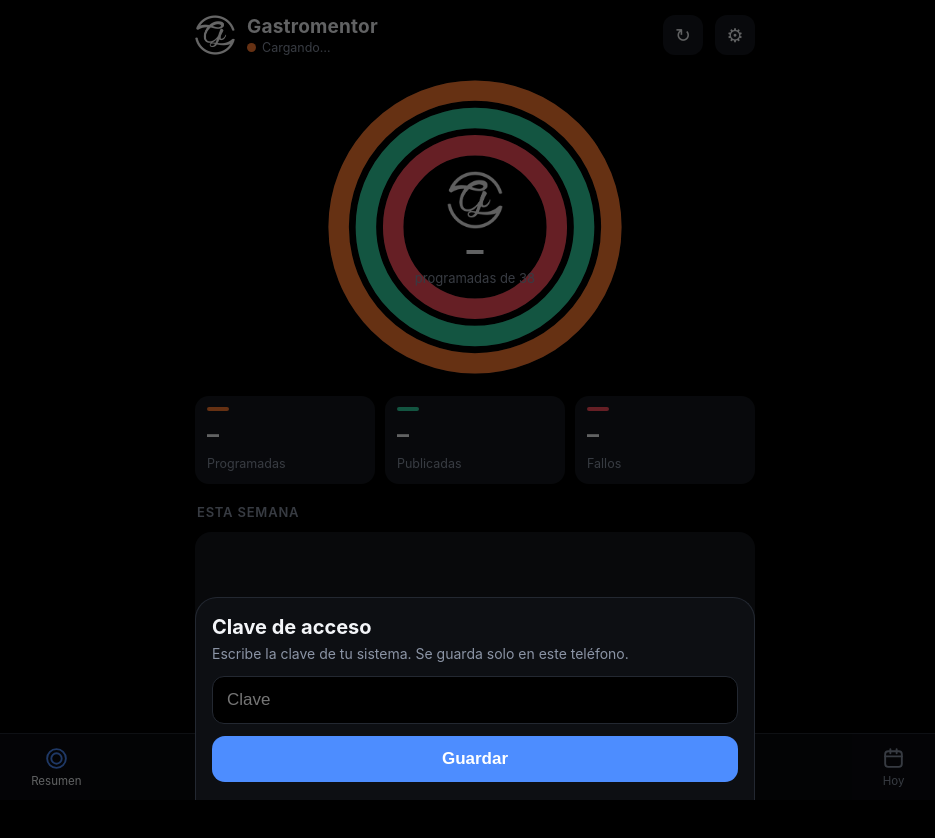
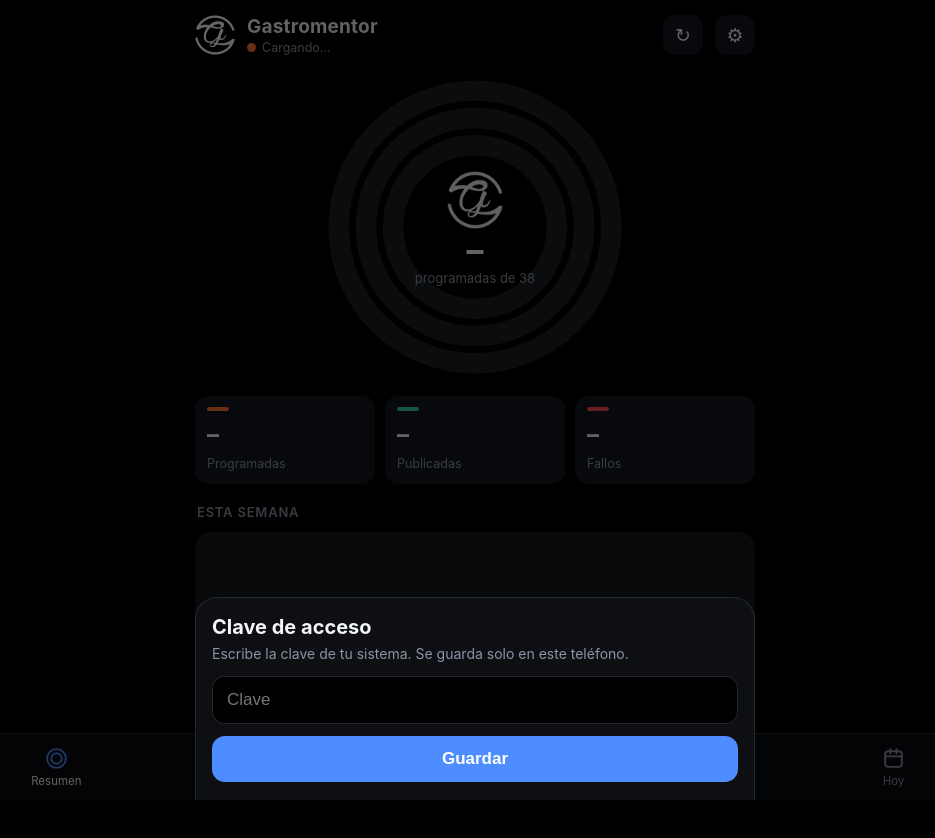
Before and after one commit to thegastromentor-maker/gastromentor-app, a plain HTML site: page index.html in a window 1280 px wide. Shown: the whole page, without its empty margins (165-1100 px from the left). Drawn offline with Linux system fonts and the light colour scheme.

Commit message:
Add files via upload

```diff
--- a/index.html
+++ b/index.html
@@ -234,6 +234,7 @@ $("sh").onclick=function(e){if(e.target===$("sh")&&ls("gm_token"))closeSheet()};
 $("bref").onclick=load;$("bset").onclick=function(){openSet(false)};
 document.addEventListener("visibilitychange",function(){if(!document.hidden&&Date.now()-stamp>30000)load()});
 setInterval(function(){if(!document.hidden)load()},60000);
+ring("r0",0);ring("r1",0);ring("r2",0);
 try{var c=JSON.parse(ls("gm_cache")||"null");if(c&&c.d){data=c.d;stamp=c.t;online=false;render()}}catch(e){}
 load();
 if("serviceWorker" in navigator&&location.protocol==="https:"){navigator.serviceWorker.register("sw.js").catch(function(){})}
```
